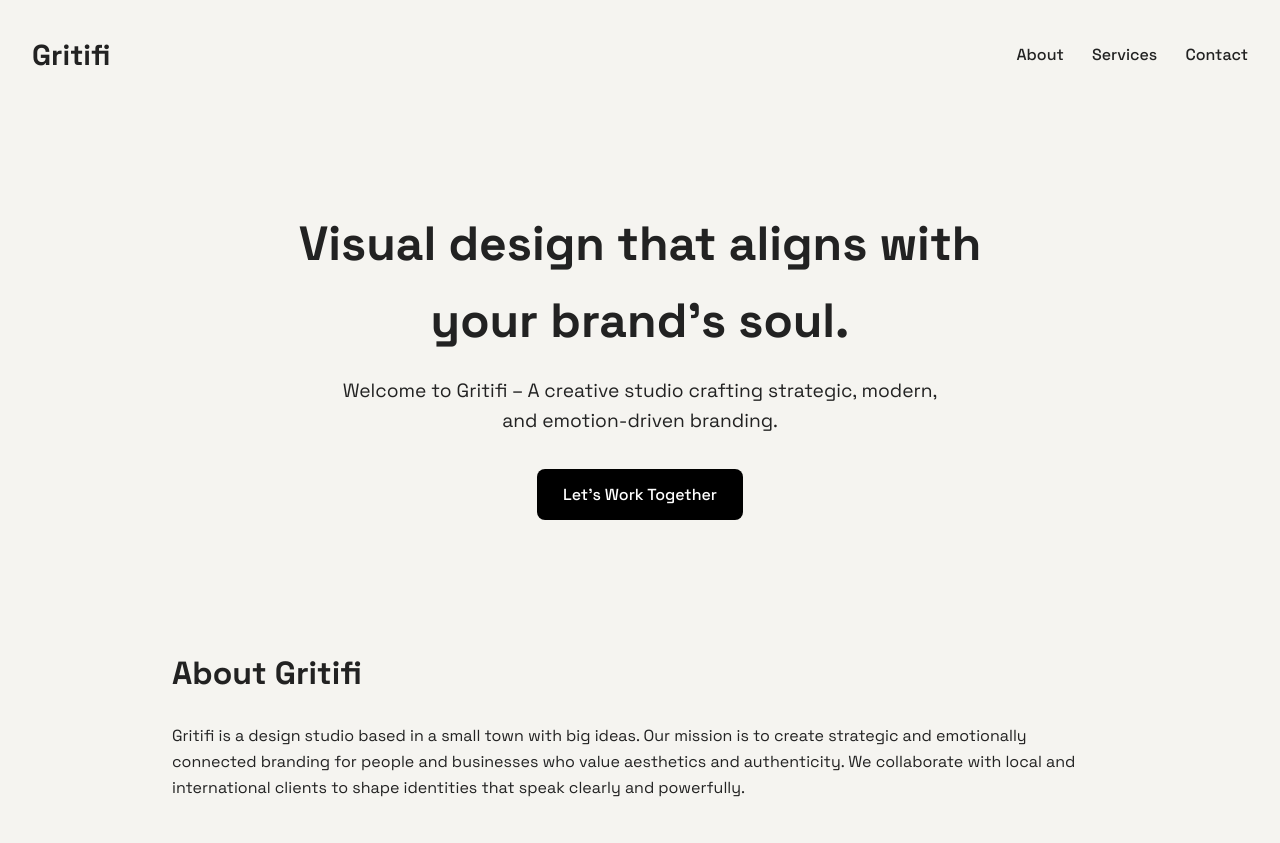
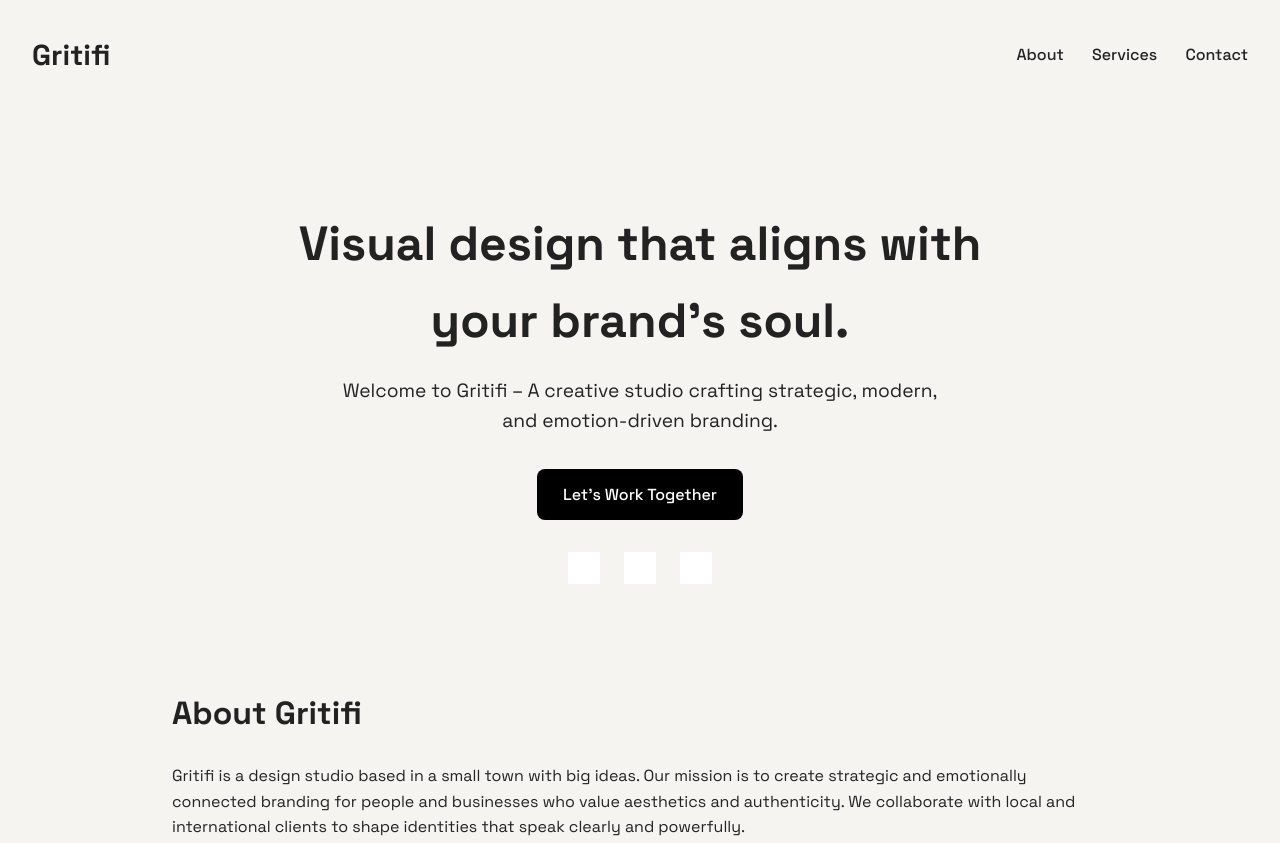
Before and after one commit to gritifi/gratifi, a plain HTML site: page index.html in a window 1280 px wide. Shown: the top 843 px of the page. Drawn offline with nearby package versions, Linux system fonts and the light colour scheme; grey boxes are pictures that could not be loaded.

Commit message:
Add files via upload

```diff
--- a/index.html
+++ b/index.html
@@ -8,6 +8,7 @@
   <link rel="preconnect" href="https://fonts.googleapis.com">
   <link rel="preconnect" href="https://fonts.gstatic.com" crossorigin>
   <link href="https://fonts.googleapis.com/css2?family=Space+Grotesk:wght@400;500;700&display=swap" rel="stylesheet">
+  <link href="https://unpkg.com/aos@2.3.1/dist/aos.css" rel="stylesheet">
   <style>
     * {
       margin: 0;
@@ -27,6 +28,7 @@
       display: flex;
       justify-content: space-between;
       align-items: center;
+      flex-wrap: wrap;
     }
 
     .logo {
@@ -47,7 +49,7 @@
       align-items: center;
       justify-content: center;
       text-align: center;
-      padding: 6rem 2rem 4rem;
+      padding: 6rem 2rem 2rem;
     }
 
     .hero h1 {
@@ -69,6 +71,31 @@
       text-decoration: none;
       font-weight: 500;
       border-radius: 8px;
+      transition: all 0.3s ease-in-out;
+    }
+
+    .btn:hover {
+      background-color: #fff;
+      color: #000;
+    }
+
+    .social-links {
+      display: flex;
+      gap: 1.5rem;
+      justify-content: center;
+      margin-top: 2rem;
+    }
+
+    .social-links a img {
+      width: 32px;
+      height: 32px;
+      filter: brightness(0) invert(1);
+      transition: transform 0.3s ease, opacity 0.3s ease;
+    }
+
+    .social-links a:hover img {
+      transform: translateY(-4px) scale(1.1);
+      opacity: 0.8;
     }
 
     .section {
@@ -150,8 +177,7 @@
         width: 100%;
       }
     }
-</style>
-  <link href="https://unpkg.com/aos@2.3.1/dist/aos.css" rel="stylesheet">
+  </style>
 </head>
 <body>
   <header>
@@ -167,6 +193,11 @@
     <h1>Visual design that aligns with your brand’s soul.</h1>
     <p>Welcome to Gritifi – A creative studio crafting strategic, modern, and emotion-driven branding.</p>
     <a href="#contact" class="btn">Let’s Work Together</a>
+    <div class="social-links" data-aos="fade-up" data-aos-delay="150">
+      <a href="https://instagram.com" target="_blank"><img src="https://cdn-icons-png.flaticon.com/512/2111/2111463.png" alt="Instagram" /></a>
+      <a href="https://pinterest.com" target="_blank"><img src="https://cdn-icons-png.flaticon.com/512/2111/2111421.png" alt="Pinterest" /></a>
+      <a href="https://behance.net" target="_blank"><img src="https://cdn-icons-png.flaticon.com/512/145/145799.png" alt="Behance" /></a>
+    </div>
   </section>
 
   <section id="about" class="section" data-aos="fade-up">
@@ -199,6 +230,7 @@
   <footer>
     © 2025 Gritifi Studio. Designed with heart.
   </footer>
+
   <script src="https://unpkg.com/aos@2.3.1/dist/aos.js"></script>
   <script>
     AOS.init({
```
